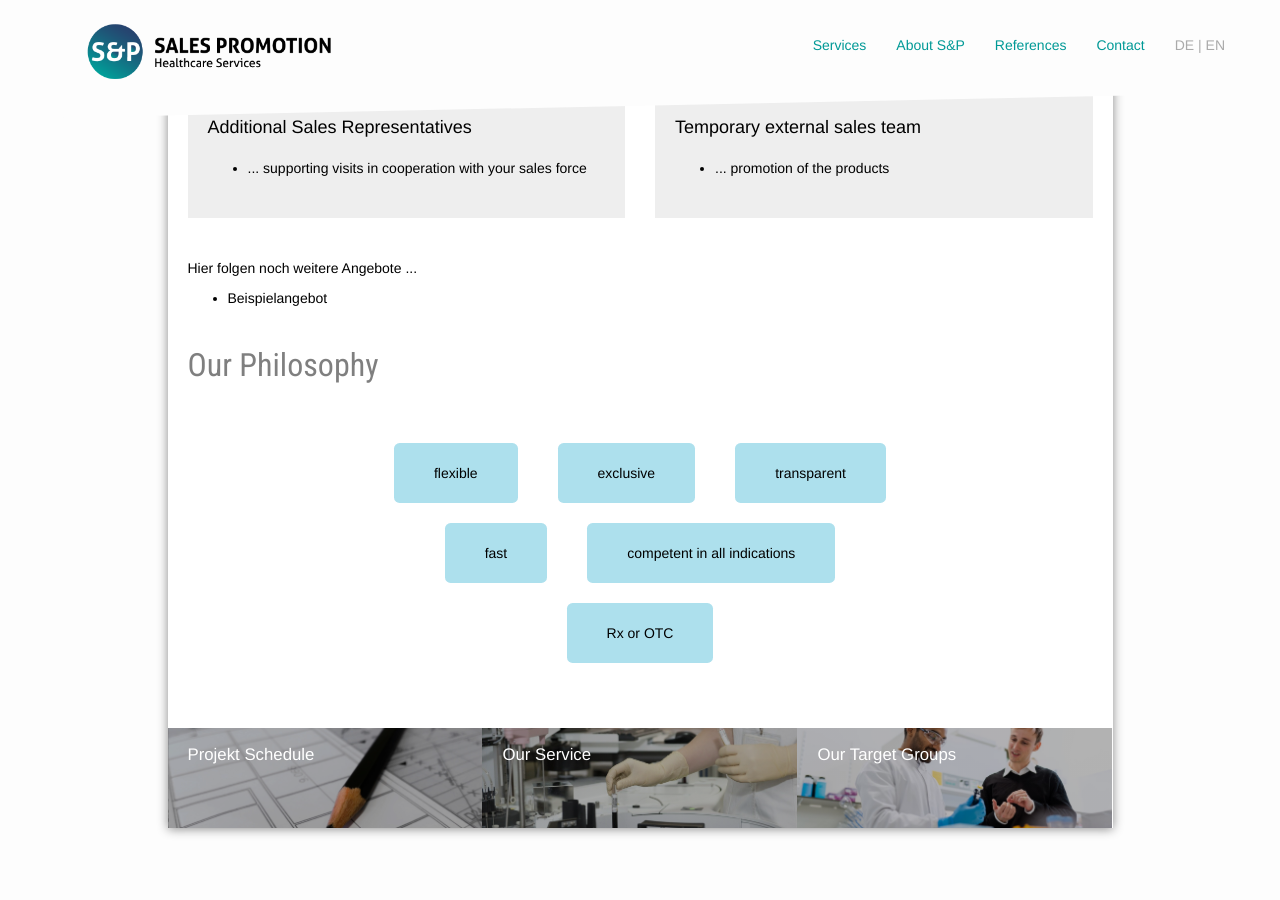
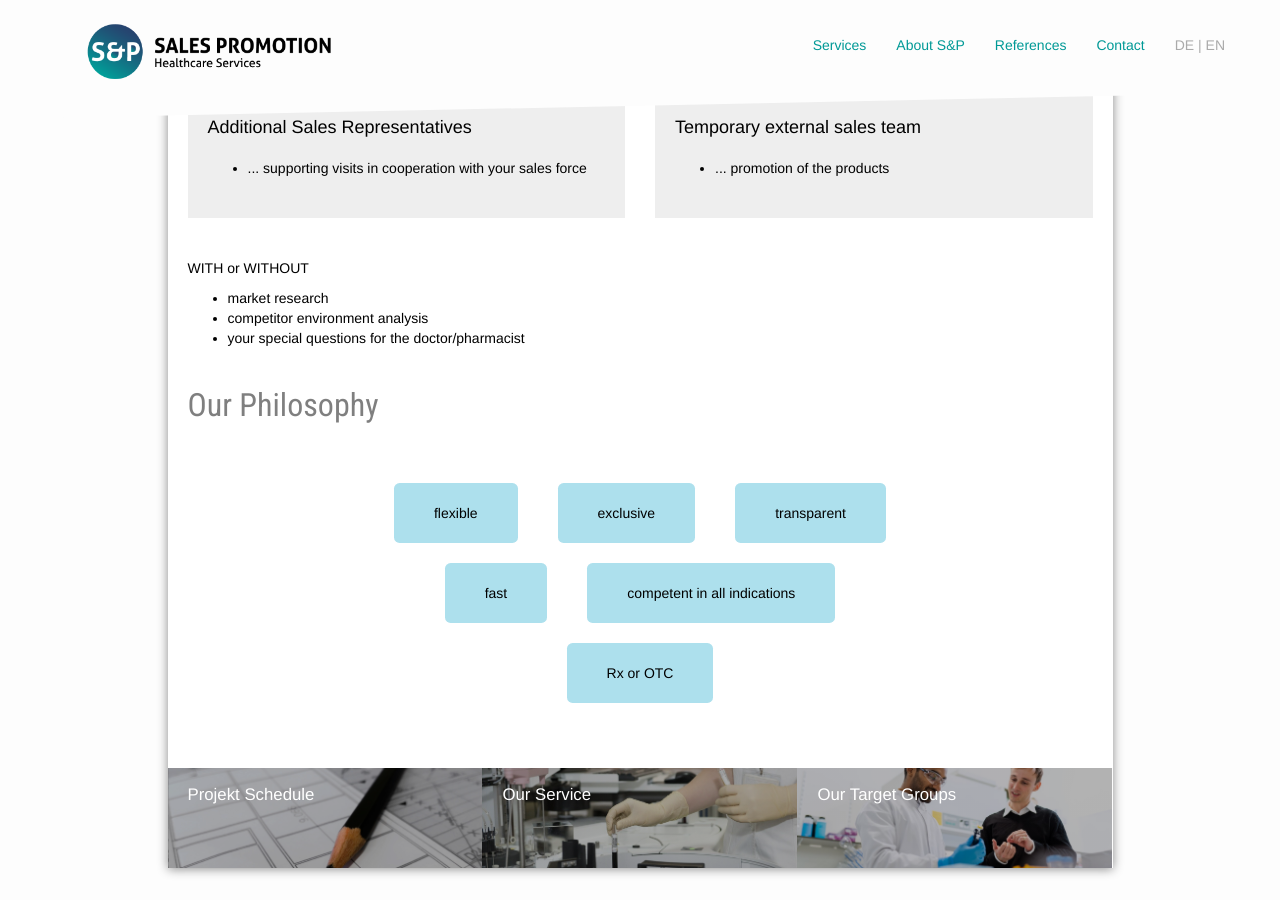
Before and after one commit to samlawski/sp-healthcare, a Jekyll site: the page built from en/what-we-stand-for.html, in a window 1280 px wide and 900 px high, scrolled down 690 px. Built offline with Jekyll 4.4.1, drawn with Linux system fonts in a browser that asks for light colours; nearby versions of some CDN libraries.

Commit message:
Updated 2 files via CloudCannon

```diff
--- a/_includes/kontakt_en.html
+++ b/_includes/kontakt_en.html
@@ -11,16 +11,16 @@
         <hr />
         <small class="editable">or email:</small>
         <br />
-        <form class="" action="/en/thankyou" method="post"></form>
+        <form action="/en/thankyou" method="post"></form>
           <input type="email" name="email" class="form-control" id="InputEmail" placeholder="email address" required />
           <input type="text" name="name" class="form-control" id="InputName" placeholder="full name" required />
           <textarea name="message" class="form-control" rows="4" id="InputNachricht" placeholder="message" required></textarea>
 
-          <input type="hidden" name="_subject" value="Webseite Kontaktformular">
-          <input type="hidden" name="_to" value="ct@sp-healthcare.de">
-          <input type="text" name="_gotcha" style="display: none;">
+          <input type="hidden" name="_subject" value="Webseite Kontaktformular" />
+          <input type="hidden" name="_to" value="ct@sp-healthcare.de" />
+          <input type="text" name="_gotcha" style="display: none;" />
           <button type="submit" class="btn btn-cta">Send</button>
-        </form>
+
       </div><!-- /cta-box -->
     </div><!-- / col -->
   </div><!-- row -->
--- a/en/what-we-stand-for.html
+++ b/en/what-we-stand-for.html
@@ -39,9 +39,11 @@ vorteile:
 </div>
 
 <div class="editable support__additional">
-  <p>Hier folgen noch weitere Angebote ...</p>
+  <p>WITH or WITHOUT</p>
   <ul>
-    <li>Beispielangebot</li>
+    <li>market research</li>
+    <li>competitor environment analysis</li>
+    <li>your special questions for the doctor/pharmacist</li>
   </ul>
 </div>
 
```
